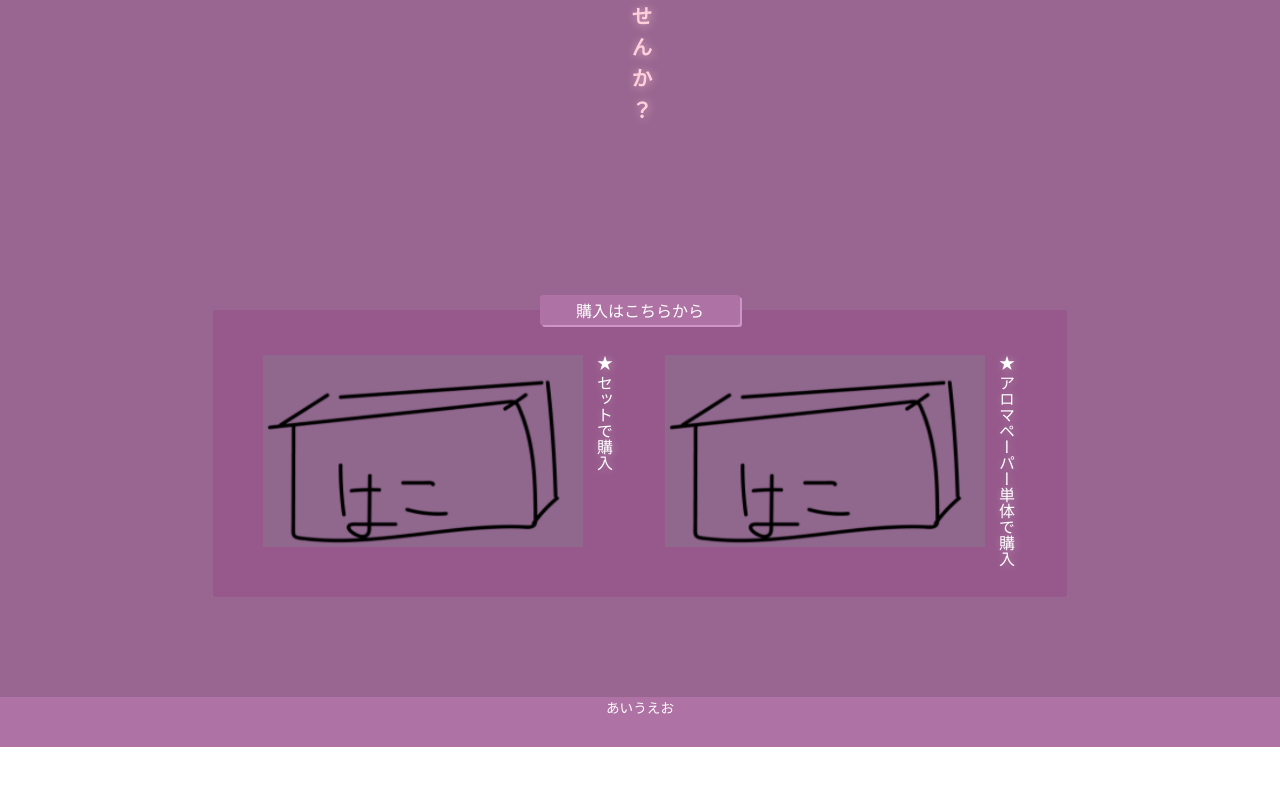
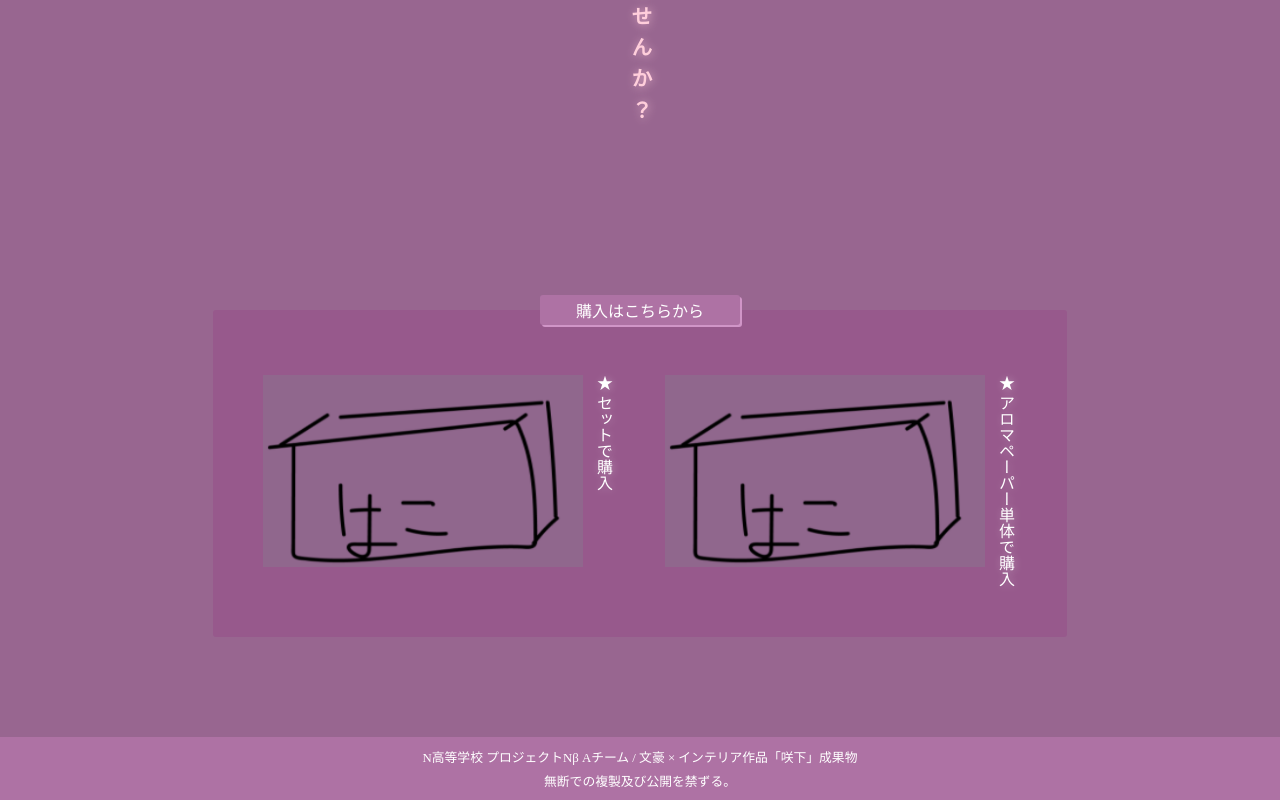
Before and after one commit to Garnet3106/project-n-beta-21-4q, a plain HTML site: page src/index.html in a window 1280 px wide. Shown: the part 3499-4299 px from the top of the page. Before the commit the page ends 4246 px from the top, so only its background shows below. Drawn offline with Linux system fonts and the light colour scheme.

Commit message:
add: footer

```diff
--- a/src/index.html
+++ b/src/index.html
@@ -74,7 +74,8 @@
             </div>
         </div>
         <div class="footer">
-            あいうえお
+            <p class="footer-paragraph">N高等学校 プロジェクトNβ Aチーム / 文豪 × インテリア作品「咲下」成果物</p>
+            <p class="footer-paragraph">無断での複製及び公開を禁ずる。</p>
         </div>
     </div>
 </body>
--- a/src/lib/css/style.css
+++ b/src/lib/css/style.css
@@ -99,7 +99,7 @@ div.buy {
     border-radius: 3px;
     display: flex;
     gap: 50px;
-    padding: 45px 50px 30px;
+    padding: 65px 50px 50px;
 }
 
 div.buy-item {
@@ -120,8 +120,12 @@ img.buy-item-img {
 
 div.footer {
     background-color: #ae72a4;
-    font-size: 85%;
-    height: 50px;
+    font-size: 80%;
     text-align: center;
+    padding: 5px 0;
     width: 100%;
 }
+
+p.footer-paragraph {
+    margin: 5px 0;
+}
```
